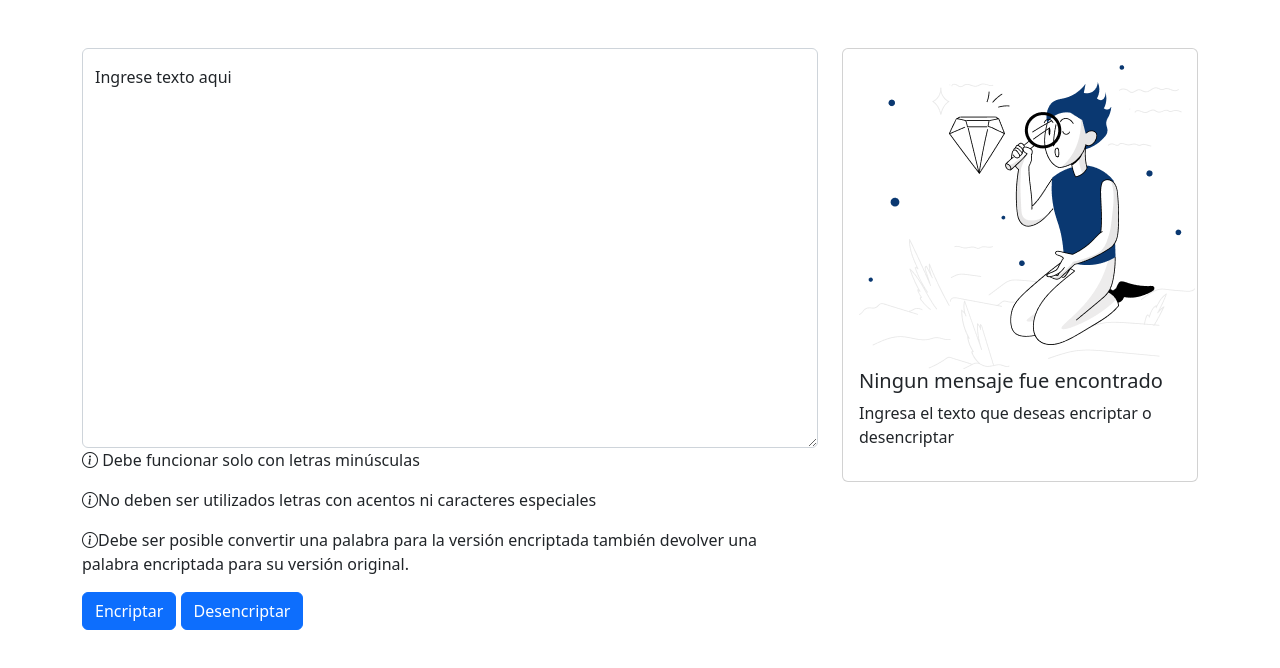
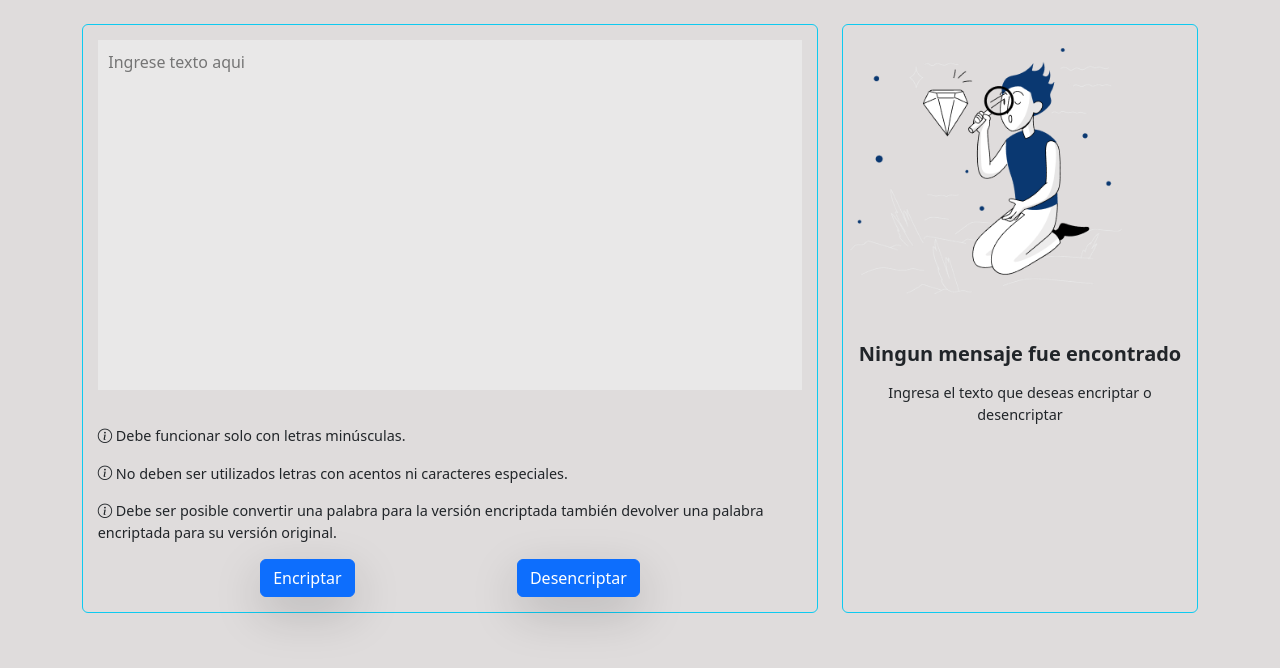
Before and after one commit to Frhack086/Frhack086.github.io, a plain HTML site: page index.html in a window 1280 px wide. Drawn offline with nearby package versions, Linux system fonts and the light colour scheme.

Commit message:
fix: Corrección de sintaxis y codigo redundante en archivo html || feature: Adicion de estilos concretos en archivo css

```diff
--- a/index.html
+++ b/index.html
@@ -14,58 +14,43 @@
 </head>
 
 <body>
-  <div class="container mt-5">
-    <div class="row">
-      <div class="col-sm-12 col-md-12 col-lg-8">
-        <div class="Encriptar">
+  <body>
 
-          <div class="form-floating">
-            <textarea id="encrypt-text-area" class="form-control" placeholder="Leave a comment here" id="floatingTextarea" style="min-height: 400px;"></textarea>
-            <label for="floatingTextarea">Ingrese texto aqui</label>
+    <div class="container-lg mt-4 mb-4">
+      <div class="row">
+        <div class="col-xs-12 col-sm-12 col-md-12 col-lg-8 encriptar"> <!-- Adición de col-xs-12 al contenedor izquierdo para generar concordancia-->
+          <div class="card izquierda border-info">  <!-- Para mayor control utilizamos la clase card, agregar la clase "izquierda" y "derecha" nos permite darle estilos puntuales después -->
+            <textarea id="encrypt-text-area" placeholder="Ingrese texto aqui" id="floatingTextarea"></textarea> <!-- Tenías una clase que no te permitía aplicarle estilos al textarea de forma directa y era redundante || Cuidado con declarar dos id por separado, es posible hacerlo pero es buena práctica agregarlo en una sola declaración || La clase "floatingTextarea" no permitía encriptar-->
+            <!-- No es necesario el label aquí ya que antes habías ingresado un placeholder que hacía la misma función que la etiqueta label y se vuelve redundante -->
+            <p class="card-text"><i class="bi bi-info-circle"></i> Debe funcionar solo con letras minúsculas.</p>
+            <p class="card-text"><i class="bi bi-info-circle"></i> No deben ser utilizados letras con acentos ni caracteres especiales.</p>
+            <p class="card-text"><i class="bi bi-info-circle"></i> Debe ser posible convertir una palabra para la versión encriptada también devolver una palabra encriptada para su versión original.</p>
+            <div class="botones"> <!-- div que vamos a usar para alinear con flex -->
+              <button class="btn btn-primary shadow-lg" onclick="encriptar()">Encriptar</button>
+              <button class="btn btn-primary shadow-lg"onclick="desencriptar()">Desencriptar</button> <!-- A menos que sea sumamente necesario, evita usar un button y un input en la misma sección si estarán relacionados, o usa solo inputs o solo button -->
+            </div>
           </div>
-
-          <div class="terminos">
-            <p><i class="bi bi-info-circle"></i> Debe funcionar solo con letras minúsculas</p>
-            <p><i class="bi bi-info-circle"></i>No deben ser utilizados letras con acentos ni caracteres especiales </p>
-            <p><i class="bi bi-info-circle"></i>Debe ser posible convertir una palabra para la versión encriptada también devolver una palabra encriptada para su versión original.</p>
-          </div>
-
-          <div class="botones">
-            <button class="btn btn-primary" type="button" onclick="encriptar()">
-              Encriptar
-            </button>
-            <input type="button" class="btn btn-primary " value="Desencriptar" onclick="desencriptar()" />
-          </div>
-
         </div>
-      </div>
-
-      <div class="col-xs-12 col-sm-12 col-lg-4">
-        <div class="card margen-mobile">
-          <div class="card-body">
-            <div id="mensaje-por-defecto" style="display: block;">
-              <img src="/assets/img/mono.png">
-              <h5 class="card-title">Ningun mensaje fue encontrado</h5>
-              <p id="card-text">
-                Ingresa el texto que deseas encriptar o desencriptar
-              </p>
-
+        <div class="col-xs-12 col-sm-12 col-md-12 col-lg-4">
+          <div class="card derecha border-info">
+            <div id="mensaje-por-defecto" style="display: block;"> <!-- Es posible modificar los estilos desde Javascript si los escribes en CSS, podría servirte mucho explorarla -->
+              <img src="assets/img/mono.png" class="mb-5 mt-3">
+              <!-- Agregamos la clase text-center para centrar el texto || en el card-text no te tomaba los estilos porque lo tenías declarado con id y no con clases -->
+              <h5 class="card-title text-center mb-3"><strong>Ningun mensaje fue encontrado</strong></h5>
+              <p class="card-text text-center">Ingresa el texto que deseas encriptar o desencriptar</p>
             </div>
             <div id="resultado-mensaje" style="display: none;">
               <p id="resultado"></p>
-
-              <button class="btn btn-primary" type="button" onclick="copiarPortapapeles()">
-                Copiar
-              </button>
+              <div class="botones">  <!-- Englobamos el botón de copiar en un div con la clase botones que reutilizamos para que nos alinie el botón al centro del mismo modo -->
+                <button class="btn btn-primary shadow-lg" onclick="copiarPortapapeles()">Copiar</button>
+              </div>
             </div>
           </div>
         </div>
       </div>
-
     </div>
 
-  </div>
-</body>
-<script src="script.js"></script>
+    <script src="script.js"></script>
+  </body>
 
 </html>
--- a/style.css
+++ b/style.css
@@ -1,3 +1,55 @@
+body {
+    background-color: #dfdcdc;
+}
+
+.izquierda, .derecha {
+background: transparent;
+width: 100%;
+height: 100%;  /* Ponemos los dos contenedores al mismo tamaño de largo, es decir, al 100% posible del largo del contenedor */
+padding: 2%; /* Al darle este porcentaje le permitimos al navegador realizar el cálculo necesario y acomodarlo incluso en responsive*/
+}
+textarea {
+    background: #e9e8e8;
+    border: none;
+    resize: none;   /* La propiedad resize no permite al usuario modificar el tamaño arrastrando la caja*/
+    margin-bottom: 5%; /* Al textarea le damos un margen abajo del 5%, es decir, el 5% del total de su caja contenedora*/
+    min-height: 350px; /* Evita poner estilos directos en el html, mejor agregalos al CSS || Bajamos 50px de largo para que los elementos no se vean tan apretados*/
+    padding: 1.5%;  /* Le damos una pequeña distancia entre el texto que se ingresa y el borde del textarea */
+}
+
+textarea:focus {
+    outline: none; /* Recurso estético para que al usar el textarea no te genere una linea */
+}
+
+/* Le damos estilos al texto para que no sea tan grande */
+.card-text {
+    font-size: 0.9em;
+    cursor: default;
+}
+
+.botones {
+    display: flex;  /* Le indicamos que usaremos flex en este contenedor */
+    width: 100%;  /* Al usar flex o flexbox es necesario indicarle el tamaño del que dispone en su contenedor, como dentro de la tarjeta izquierda no necesitamos que esté junto a nada le damos el 100% */
+    justify-content: space-evenly; /* Justificamos el contenido del div con clase botones y alineamos los dos botones que tenemos. Space-evenly es una propiedad que nos permite darle a los elementos de ambos lados un espaciamiento simétrico*/
+}
+
+#mensaje-por-defecto img {
+width: 80%;
+}
+
+#resultado-mensaje {
+width: 100%;
+height:70%;
+    display: flex;
+    flex-direction: column;
+    align-items: center;
+}
+
+/*
+
+Al utilizar Bootstrap no es necesario manejar media Querys ya que la librería lo hace por ti.
+El responsive en tu programa está bien manejado así que no te preocupes por eso :)
+
 @media (min-width: 768px) {
     .margen-mobile {
         margin-top: 20px;
@@ -10,10 +62,11 @@
     }
 }
 
-/* Large devices (large desktops, 1200px and up) */
+Large devices (large desktops, 1200px and up)
 @media (min-width: 1200px ) {
     .margen-mobile {
         margin-top: 0;
     }
 
 }
+*/
```
